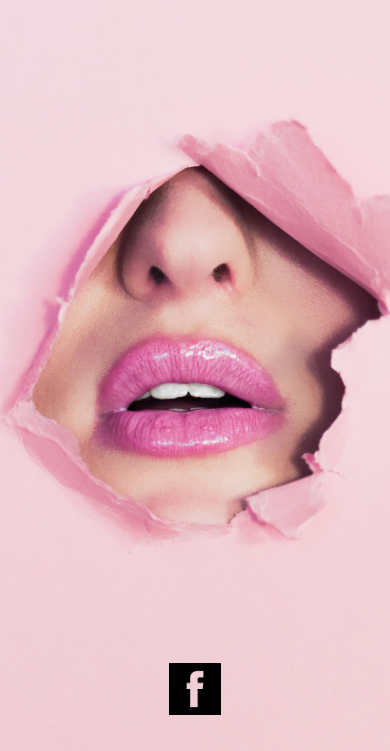
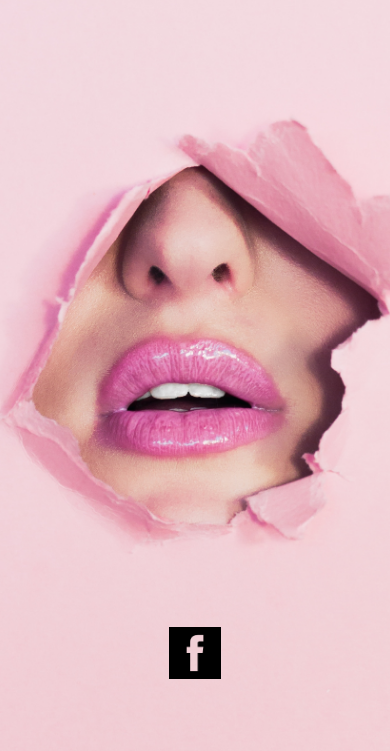
Before and after one commit to jenasancartier/strangebabe.com, a website: page index.html in a window 390 px wide. Shown: the part 93-844 px from the top of the page. Drawn offline with Linux system fonts and the light colour scheme; a web font is replaced by a local one.

Commit message:
add margin bottom to social icon at mobile size

```diff
--- a/styles.css
+++ b/styles.css
@@ -76,6 +76,9 @@ body {
     box-shadow: none;
     transition: 0;
   }
+  .social {
+    margin-bottom: 30%;
+  }
 }
 
 @media screen and (max-width: 420px) {
```
